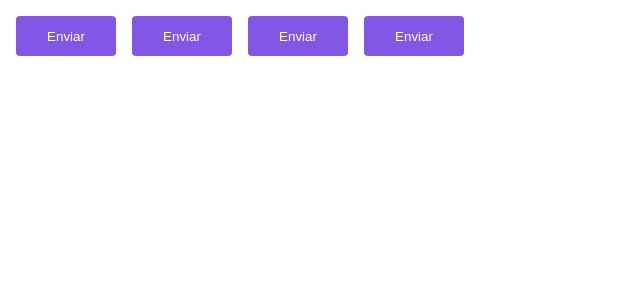
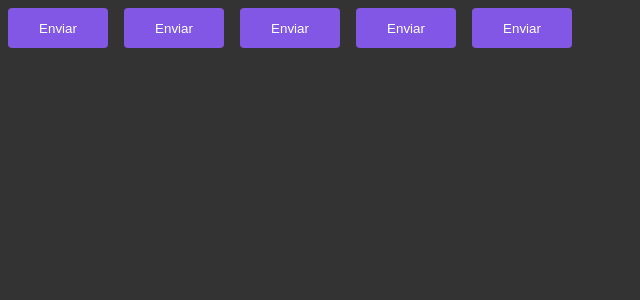
Before and after one commit to DanilloRezende/02-ignite-timer, a React (Vite) app: page / in a window 1280 px wide. Shown: the top 300 px of the page, without its empty margins (0-640 px from the left). Built offline with nearby package versions, Linux system fonts and the light colour scheme.

Commit message:
Estrutura da aplicação - Estilos Globais

```diff
--- a/src/@types/styles.d.ts
+++ b/src/@types/styles.d.ts
@@ -17,3 +17,7 @@
     // e extendemos a ela ou seja adicionamos a ela o ThemeType que foi instanciado aqui
     export interface DefaultTheme extends ThemeType{}
 }
+
+//Objetivo é basicamente criar "tipagem" para os casos em que não há um já pre definido
+//reforçando assim os beneficios que o TS trazem a aplicação
+//isto é algo que geralmente só se utiliza com o styled-components e usualmente 1 vez por aplicação
--- a/src/App.tsx
+++ b/src/App.tsx
@@ -1,5 +1,7 @@
 import { ThemeProvider } from "styled-components";
 import { Button } from "./components/Button";
+
+import { GlobalStyle } from "./styles/global";
 import { defaultTheme } from "./styles/themes/default";
 
 export function App() {
@@ -10,6 +12,9 @@
       <Button variant='secondary'/>
       <Button variant="danger"/>
       <Button variant='success'/>
+      <Button />
+
+      <GlobalStyle />
     </ThemeProvider>
   )
 }
--- /dev/null
+++ b/src/styles/global.ts
@@ -0,0 +1,14 @@
+import { createGlobalStyle } from "styled-components";
+
+export const GlobalStyle = createGlobalStyle`
+*{
+    margin: 0;
+    padding: 0;
+    box-sizing: border-box;
+}
+
+body{
+    background: #333;
+    color: #fff;
+}
+`
```
